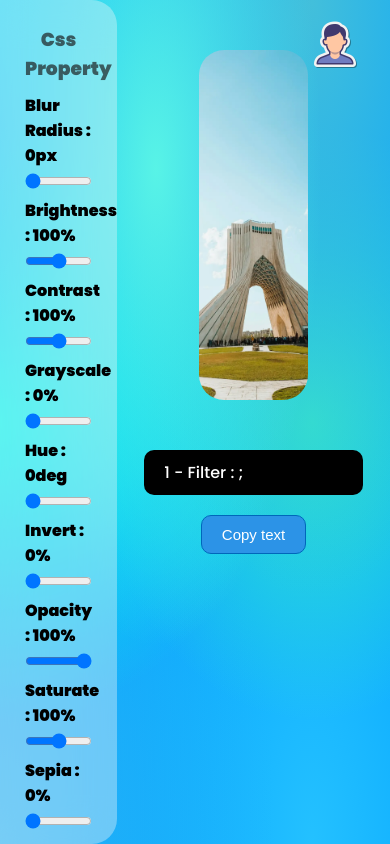
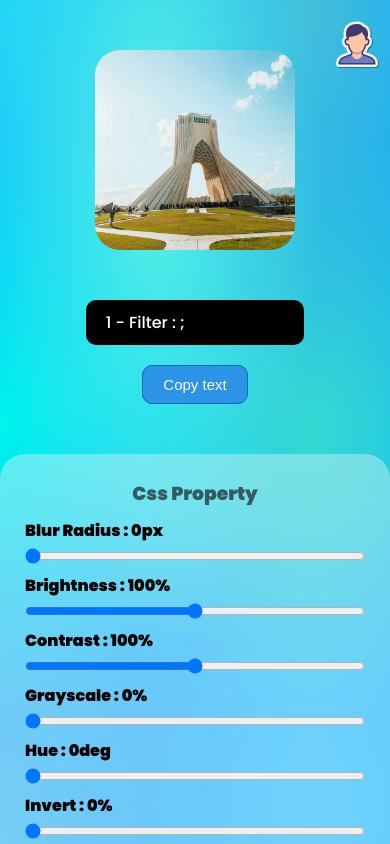
Before and after one commit to parsa-farshah/css-filter-generator, a plain HTML site: page index.html in a window 390 px wide. Drawn offline with Linux system fonts and the light colour scheme.

Commit message:
responsive

```diff
--- a/assets/styleSheets/master.css
+++ b/assets/styleSheets/master.css
@@ -367,3 +367,33 @@ main {
   transform: translateX(0%) !important;
   visibility: visible !important;
 }
+@media screen and (max-width: 768px) {
+  main {
+    display: flex;
+    flex-direction: column;
+    > section {
+      &:nth-of-type(1) {
+        order: 2;
+        width: 100%;
+        border-radius: 25px 25px 0 0;
+      }
+      &:nth-of-type(2) {
+        margin: 0 auto 50px;
+        #image {
+          figure {
+            display: flex;
+            justify-content: center;
+            align-items: center;
+            width: 200px;
+            height: 200px;
+          }
+        }
+        > div {
+          &:nth-of-type(4) {
+            transform: translateX(80px);
+          }
+        }
+      }
+    }
+  }
+}
```
